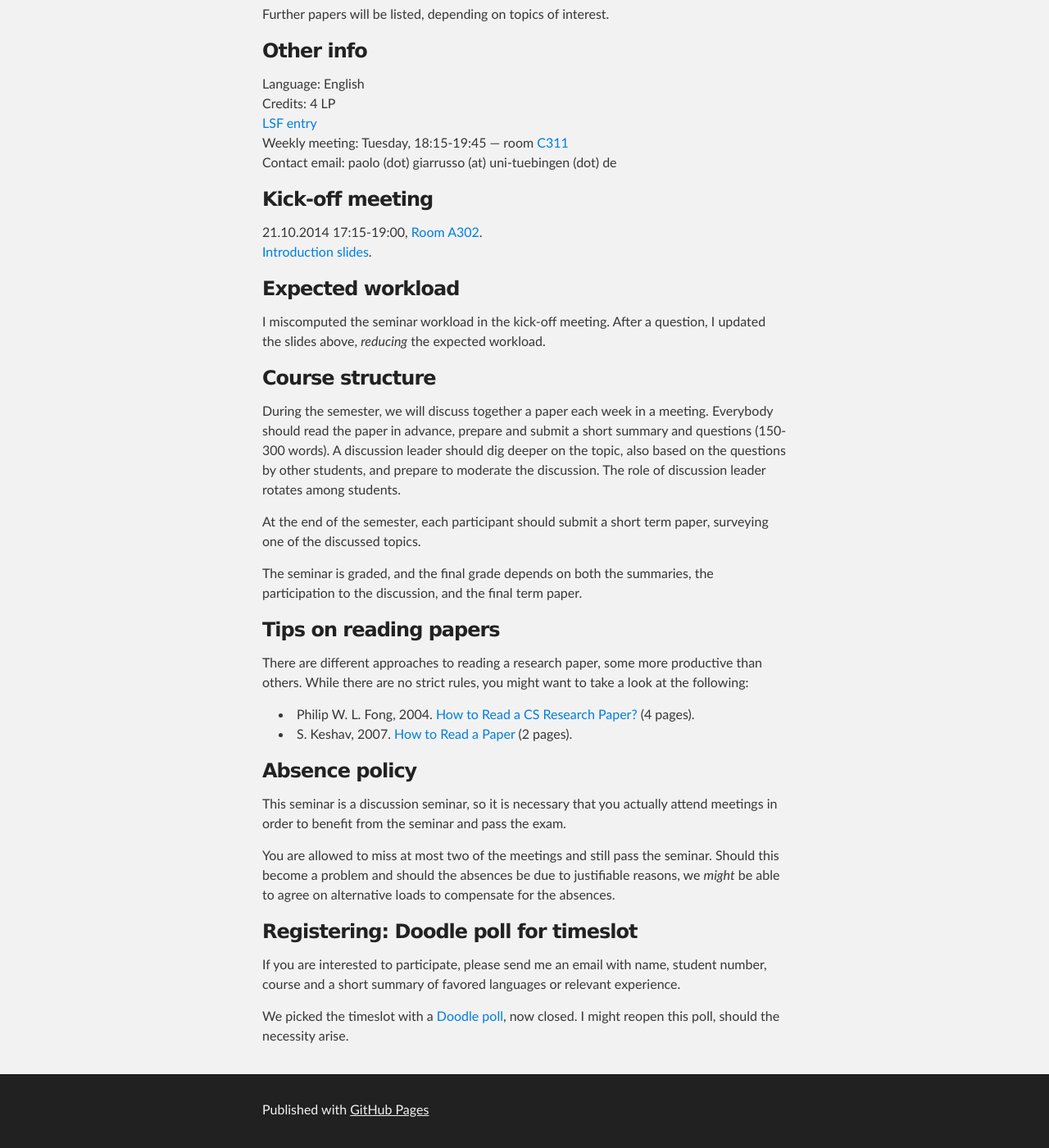
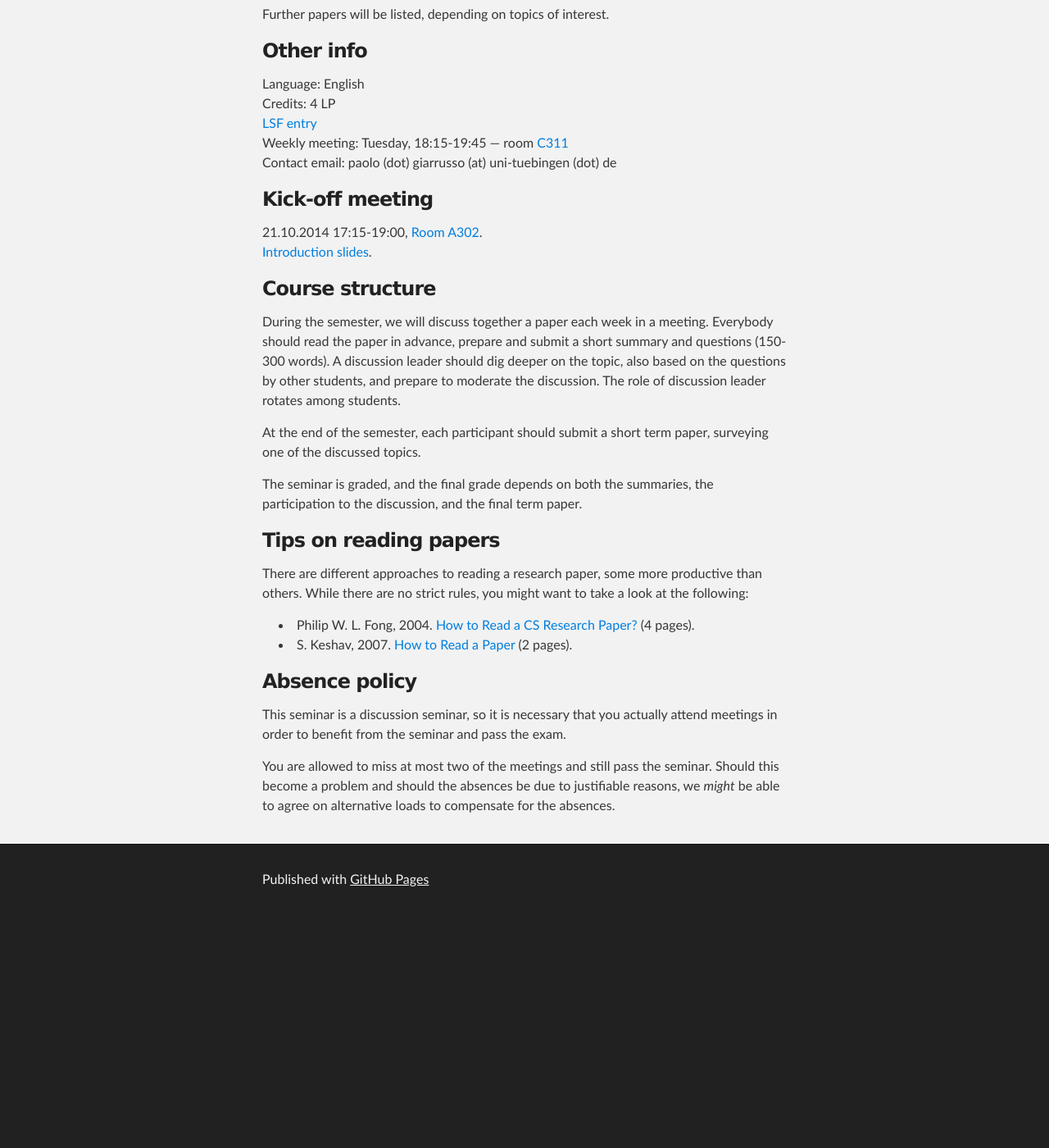
Before and after one commit to ps-mr/ps-mr.github.io, a Jekyll site: the page built from ws14-metaprogramming.md, in a window 1280 px wide and 1400 px high, scrolled down 3077 px. Shown: the whole window at 82% size. Built offline with Jekyll 4.4.1, drawn with Linux system fonts in a browser that asks for light colours; after the commit the page ends 4196 px from its top, so only the background shows below that.

Commit message:
WS14MP: remove obsolete sections

```diff
--- a/ws14-metaprogramming.md
+++ b/ws14-metaprogramming.md
@@ -109,10 +109,6 @@ Contact email: paolo (dot) giarrusso (at) uni-tuebingen (dot) de
 21.10.2014 17:15-19:00, [Room A302](http://campus.verwaltung.uni-tuebingen.de/lsfpublic/rds?state=verpublish&status=init&vmfile=no&moduleCall=webInfo&publishConfFile=webInfoRaum&publishSubDir=raum&keep=y&raum.rgid=2786).\\
 [Introduction slides](https://github.com/Blaisorblade/ws14-mp/blob/master/WS14-Metaprogramming.pdf?raw=true).
 
-### Expected workload
-
-I miscomputed the seminar workload in the kick-off meeting. After a question, I updated the slides above, *reducing* the expected workload.
-
 ### Course structure
 
 During the semester, we will discuss together a paper each week in a meeting. Everybody should read the paper in advance, prepare and submit a short summary and questions (150-300 words). A discussion leader should dig deeper on the topic, also based on the questions by other students, and prepare to moderate the discussion. The role of discussion leader rotates among students.
@@ -128,15 +124,8 @@ There are different approaches to reading a research paper, some more productive
 * Philip W. L. Fong, 2004. [How to Read a CS Research Paper?](http://faculty.ksu.edu.sa/chikh/Documents/reading-paper.pdf) (4 pages).
 * S. Keshav, 2007. [How to Read a Paper](http://groups.csail.mit.edu/netmit/wordpress/wp-content/themes/netmit/papers/HowtoRead.pdf) (2 pages).
 
-
 ### Absence policy
 
 This seminar is a discussion seminar, so it is necessary that you actually attend meetings in order to benefit from the seminar and pass the exam.
 
 You are allowed to miss at most two of the meetings and still pass the seminar. Should this become a problem and should the absences be due to justifiable reasons, we *might* be able to agree on alternative loads to compensate for the absences.
-
-### Registering: Doodle poll for timeslot
-
-If you are interested to participate, please send me an email with name, student number, course and a short summary of favored languages or relevant experience.
-
-We picked the timeslot with a [Doodle poll](http://doodle.com/bnx7773c7msnq29i), now closed. I might reopen this poll, should the necessity arise.
```
